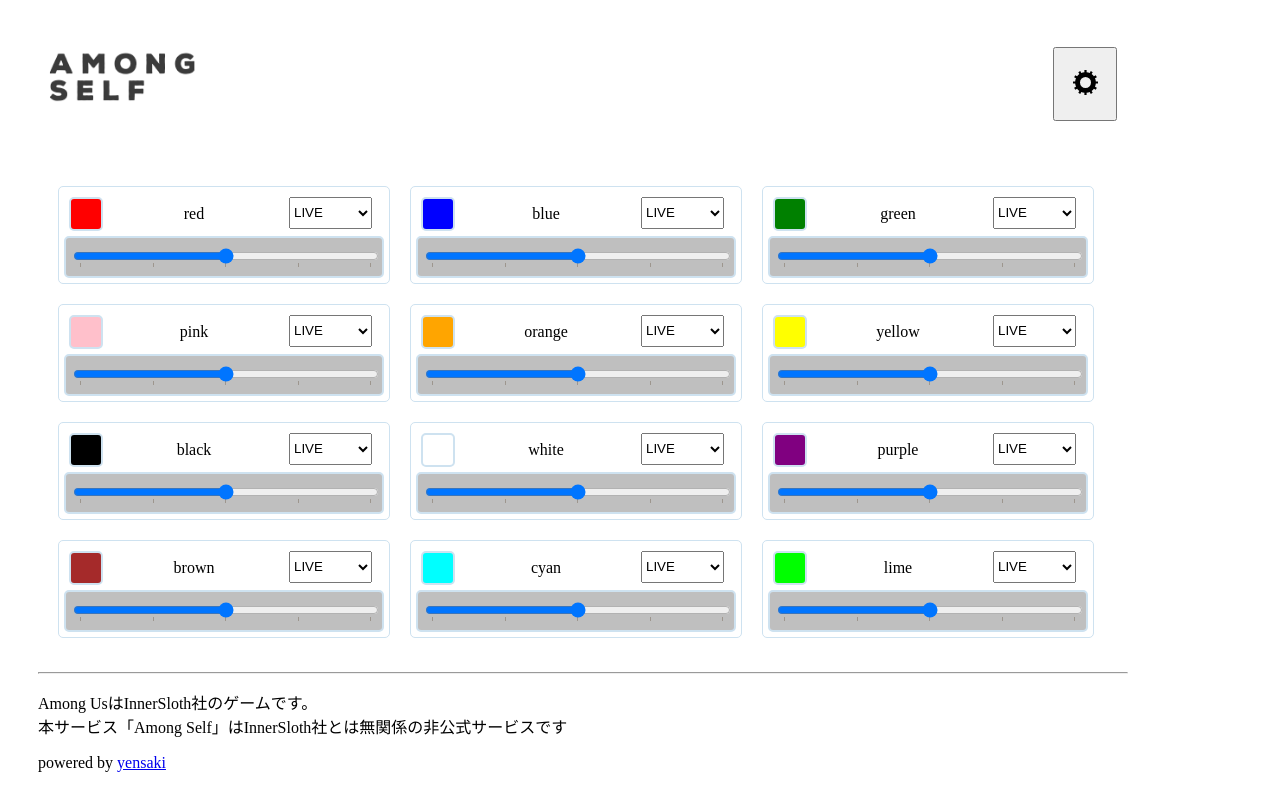
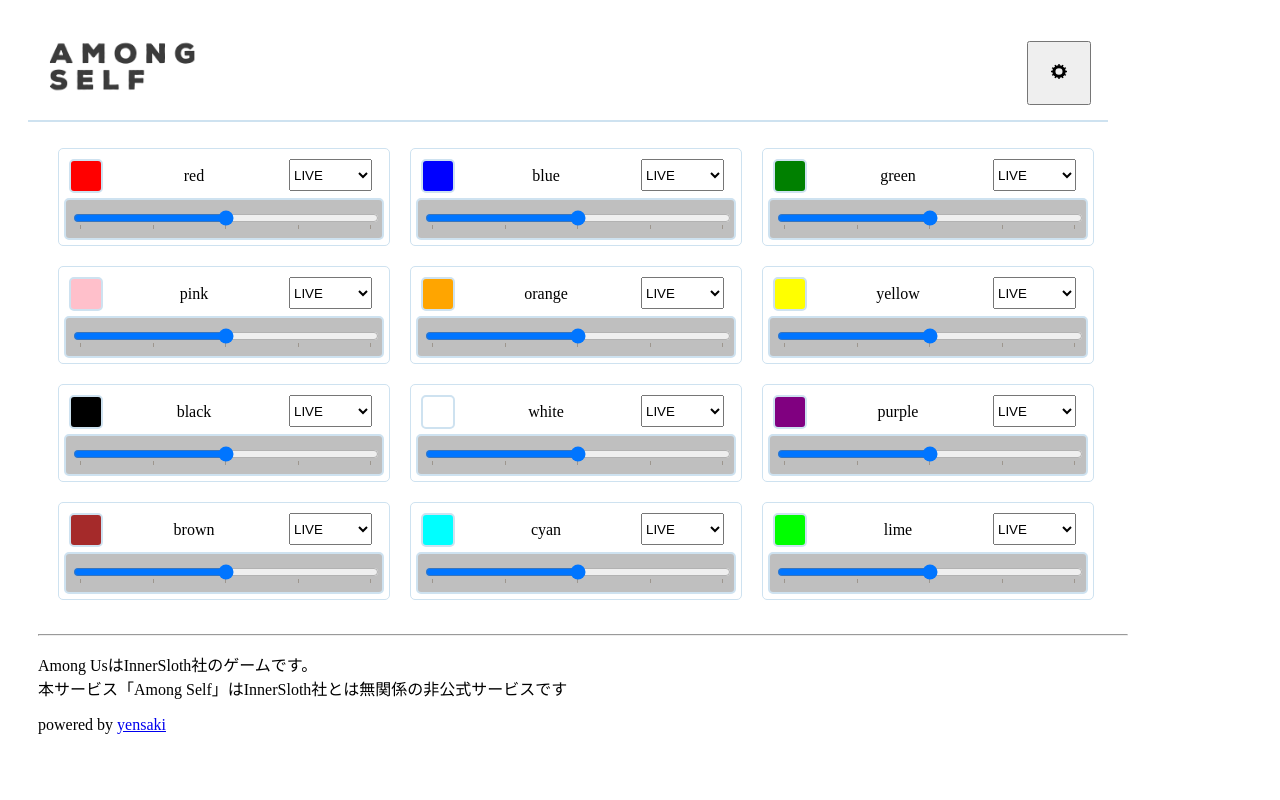
Before and after one commit to yensaki/among-self, a Next.js app: page / in a window 1280 px wide. Built offline with nearby package versions, Linux system fonts and the light colour scheme.

Commit message:
Adjust header design

```diff
--- a/pages/index.tsx
+++ b/pages/index.tsx
@@ -50,12 +50,14 @@ const IndexPage = () => {
   return (
     <Layout title="Among Self">
       <Header>
-        <h1>
+        <LogoHeading>
           <img src="/logo.png" width="160px" />
-        </h1>
-        <ConfigButton onClick={openModal}>
-          <SettingImage src="/setting.svg" width="25px" />
-        </ConfigButton>
+        </LogoHeading>
+        <div>
+          <ConfigButton onClick={openModal}>
+            <SettingImage src="/setting.svg" width="16px" />
+          </ConfigButton>
+        </div>
       </Header>
 
       <CrewsUl>
@@ -82,11 +84,17 @@ const IndexPage = () => {
 
 const Header = styled.div`
   display: grid;
-  grid-template-columns: 1fr 64px;
+  grid-template-columns: 1fr 72px;
   max-width: 1080px;
-  margin: 0 10%;
+  padding: 0 10%;
   padding: 15px;
   margin: 0 20px;
+  height: 82px;
+  border-bottom: solid 2px #cee2f0;
+`
+
+const LogoHeading = styled.h1`
+  margin: auto 0;
 `
 
 const SettingImage = styled.img`
@@ -95,9 +103,9 @@ const SettingImage = styled.img`
 
 const ConfigButton = styled.button`
   cursor: pointer;
-  margin: 24px;
-  max-hight: 64px;
-  min-width: 64px;
+  margin: 18px 6px;
+  width: 64px;
+  height: 64px;
 `
 
 const ConfigContainer = styled.div`
```
